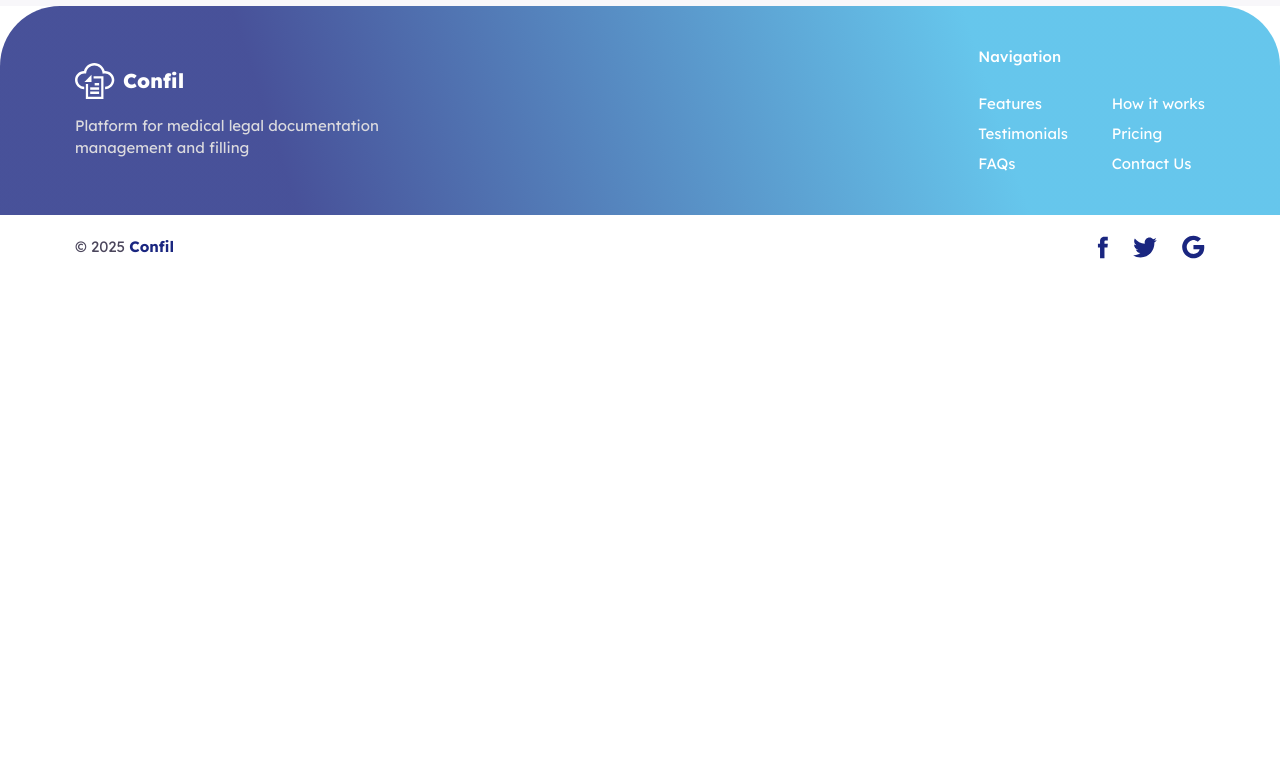
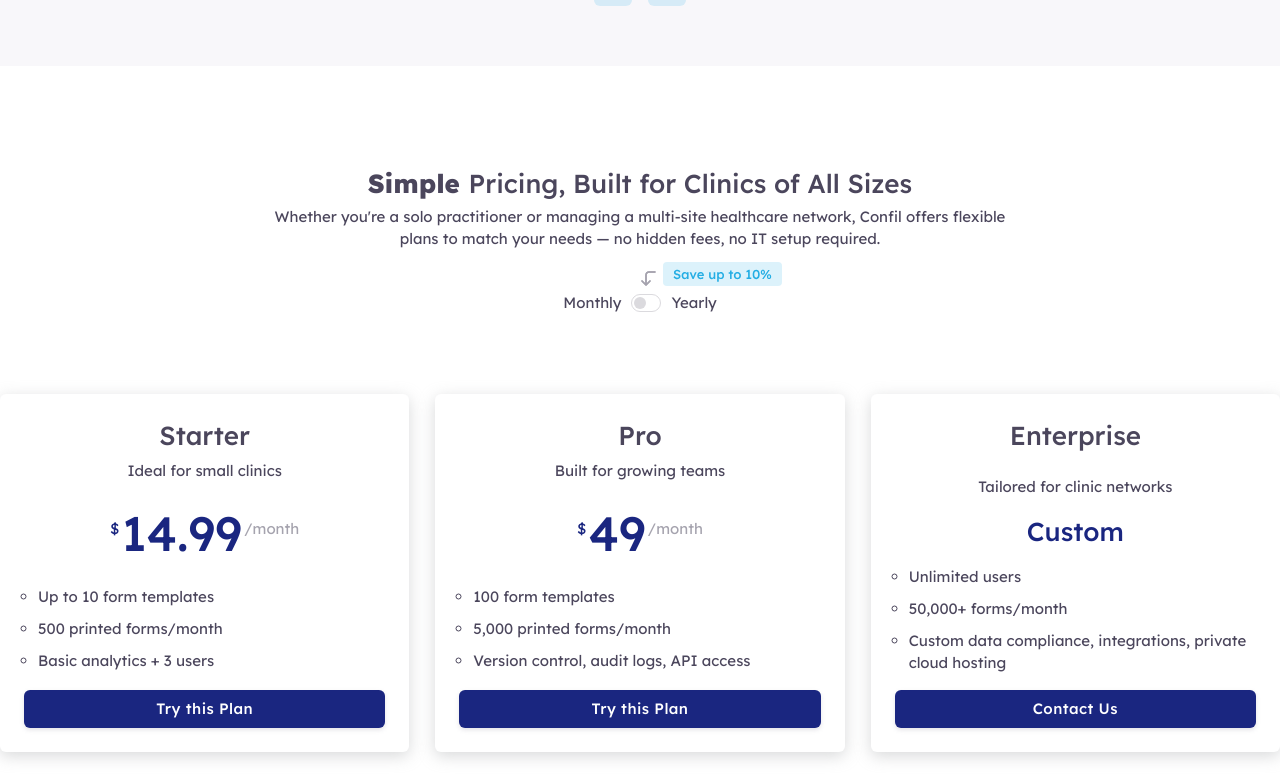
Before and after one commit to DDLivsha/confil-landing, a Next.js app: page / in a window 1280 px wide. Shown: the part 4827-5607 px from the top of the page. Before the commit the page ends 5086 px from the top, so only its background shows below. Built offline with nearby package versions, Linux system fonts and the light colour scheme.

Commit message:
pricing done

```diff
--- a/app/globals.sass
+++ b/app/globals.sass
@@ -5,12 +5,13 @@
 @use '../styles/features.sass'
 @use '../styles/explain.sass'
 @use '../styles/testimonials.sass'
+@use '../styles/pricing.sass'
 
 :root
    --primary: #1A2680
    --secondary: #25AEE4
    --gray: #4B465C
-   --gray-light: #DBDADE
+   --gray-light: #A5A3AE
    --red: #EA5455
    --white: #FFF
    --bg-secondary: #25AEE429
--- a/app/page.tsx
+++ b/app/page.tsx
@@ -2,6 +2,7 @@
 import Features from '@/components/features/Features';
 import Home from '@/components/home/Home';
 import HowItWorks from '@/components/how-it-works/HowItWorks';
+import Pricing from '@/components/pricing/Pricing';
 import Testimonials from '@/components/testimonials/Testimonials';
 import Image from 'next/image';
 
@@ -13,6 +14,7 @@
       <Features />
       <HowItWorks />
       <Testimonials />
+      <Pricing />
     </>
 
   );
--- /dev/null
+++ b/components/common/Switch.tsx
@@ -0,0 +1,27 @@
+'use client'
+import React, { DetailedHTMLProps, FC, InputHTMLAttributes } from 'react'
+import cn from 'classnames'
+
+interface Props extends DetailedHTMLProps<InputHTMLAttributes<HTMLInputElement>, HTMLInputElement> {
+   className?: string
+   label?: string
+}
+const Switch: FC<Props> = ({ className, label, id, ...props }) => {
+
+   const inputId = id || props.name || `input-${Math.random()}`
+
+   return (
+      <label htmlFor={inputId} className={cn('switch', className)}>
+         <input
+            id={inputId}
+            type="checkbox"
+            className="switch__input"
+            {...props}
+         />
+         <div className="switch__slider" />
+         {label && <span className="input__label">{label}</span>}
+      </label>
+   )
+}
+
+export default Switch
--- /dev/null
+++ b/components/pricing/Pricing.tsx
@@ -0,0 +1,71 @@
+'use client'
+import React, { FC } from 'react'
+import cn from 'classnames'
+import Title from '../common/Title'
+import Switch from '../common/Switch'
+import save_up from '@/assets/images/save-up.svg'
+import Image from 'next/image'
+import Link from 'next/link'
+import Button from '../common/Button'
+import { pricingPlans } from '@/constants/pricing-plans'
+
+interface Props {
+   className?: string
+}
+const Pricing: FC<Props> = ({ className }) => {
+
+   const [subscriptionPeriod, setSubscriptionPeriod] = React.useState<'year' | 'month'>('month')
+
+   return (
+      <section id='pricing' className={cn(className, 'pricing')}>
+         <Title boldText='Simple'>Pricing, Built for Clinics of All Sizes</Title>
+         <p className='max-w-[734px] mt-1 mx-auto text-center'>Whether you're a solo practitioner or managing a multi-site healthcare network, Confil offers flexible plans to match your needs — no hidden fees, no IT setup required.</p>
+         <div className='container flex items-center justify-center'>
+            <div className='flex items-center justify-center mt-[42px] gap-[10px] relative w-fit'>Monthly
+               <Switch
+                  checked={subscriptionPeriod === 'year'}
+                  onChange={() => setSubscriptionPeriod(subscriptionPeriod === 'month' ? 'year' : 'month')}
+                  id='switch'
+               />
+               Yearly
+               <Image src={save_up} alt="save-up" width={145} height={28} className='absolute right-[-65px] top-[-30px]' />
+            </div>
+         </div>
+         <div className="pricing__card-wrapper">
+            {pricingPlans.map((item, key) => (
+               <div key={key} className="pricing__card">
+                  <div>
+                     <h3 className="pricing__card-title">{item.name}</h3>
+                     <p>{item.description}</p>
+                  </div>
+                  <div className='pricing__card-price'><p>$</p>{subscriptionPeriod === 'year' ? item.price_yearly : item.price_monthly}<span>/{subscriptionPeriod}</span></div>
+                  <ul className="pricing__card-list">
+                     {item.features.map((item, key) => (
+                        <li key={key}>{item}</li>
+                        ))}
+                  </ul>
+                  <Link className='w-full' href={`${process.env.NEXT_PUBLIC_APP_LINK}`}>
+                     <Button variant='primary' className='w-full'>Try this Plan</Button>
+                  </Link>
+               </div>
+            ))}
+            <div className="pricing__card">
+               <h3 className="pricing__card-title">Enterprise</h3>
+               <p className="pricing__card-text">Tailored for clinic networks</p>
+               <div className='pricing__card-price --enterprise'>Custom</div>
+               <ul className="pricing__card-list">
+                  <li>Unlimited users</li>
+                  <li>50,000+ forms/month</li>
+                  <li>Custom data compliance, integrations, private cloud hosting</li>
+               </ul>
+               <Link href='/contact-us' className='w-full'>
+                  <Button variant='primary' className='w-full'>Contact Us</Button>
+               </Link>
+            </div>
+         </div>
+         <h4 className='pricing__text'>Or try it out with our <Link href={`${process.env.NEXT_PUBLIC_APP_LINK}`}>Free Plan</Link></h4>
+      </section>
+   )
+}
+
+export default Pricing
--- /dev/null
+++ b/constants/pricing-plans.ts
@@ -0,0 +1,32 @@
+export interface PricingPlansProps {
+   name: string
+   description: string
+   price_monthly: number
+   price_yearly: number
+   features: string[]
+}
+
+export const pricingPlans: PricingPlansProps[] = [
+   {
+      name: "Starter",
+      description: "Ideal for small clinics",
+      price_monthly: 14.99,
+      price_yearly: 159.99,
+      features: [
+         "Up to 10 form templates",
+         "500 printed forms/month",
+         "Basic analytics + 3 users",
+      ]
+   },
+   {
+      name: "Pro",
+      description: "Built for growing teams",
+      price_monthly: 49,
+      price_yearly: 529,
+      features: [
+         "100 form templates",
+         "5,000 printed forms/month",
+         "Version control, audit logs, API access",
+      ]
+   }
+]
--- a/constants/testimonials.ts
+++ b/constants/testimonials.ts
@@ -11,7 +11,7 @@
 
 export const testimonialsList: TestimonialsProps[] = [
    {
-      text: '"Lorem ipsum dolor sit amet, consectetur adipiscing elit. Maecenas rhoncus viverra ante vitae fermentum. Ut venenatis massa dapibus dui malesuada, id congue erat suscipit."',
+      text: '"Lorem ipsum dolor sit amet, consectetur adipiscing elit. Maecenas rhoncus viverra ante vitae fermentum. Ut venenatis massa dapibus dui malesuada, id congue erat suscipit. Lorem ipsum dolor sit amet, consectetur adipiscing elit. Maecenas rhoncus viverra ante vitae fermentum. Ut venenatis massa dapibus dui malesuada, id congue erat suscipit."',
       avatar,
       name: 'Dr. Leonid Kuchma',
       clinic: 'Riyadh Clinic 1'
--- a/styles/common.sass
+++ b/styles/common.sass
@@ -93,3 +93,29 @@
    line-height: 138.462%
    &__text
       font-weight: 500
+
+.switch
+   cursor: pointer
+   &__input
+      display: none
+   &__slider
+      position: relative
+      width: 30px
+      height: 18px
+      border: 1px solid #DBDADE
+      border-radius: 9999px
+      transition: background-color 0.3s ease
+      &::after
+         content: ''
+         position: absolute
+         top: 2px
+         left: 2px
+         width: 12px
+         height: 12px
+         background-color: #DBDADE
+         border-radius: 9999px
+         transition: transform 0.3s ease
+   &__input:checked + &__slider
+      background-color: var(--primary)
+   &__input:checked + &__slider::after
+      transform: translateX(12px)
--- /dev/null
+++ b/styles/pricing.sass
@@ -0,0 +1,67 @@
+@use "./mixins.sass" as *
+
+.pricing
+   margin-top: 100px
+   text-align: center
+   display: flex
+   flex-direction: column
+   align-items: center
+   &__card
+      display: flex
+      padding: 24px
+      flex-direction: column
+      align-items: center
+      justify-content: space-between
+      gap: 16px
+      border-radius: 6px
+      background: var(--white)
+      box-shadow: 0px 4px 16px 0px rgba(168, 170, 174, 0.45)
+      &-wrapper
+         margin-top: 80px
+         display: grid
+         grid-template-columns: repeat(3, 1fr)
+         gap: 26px
+         max-width: 1280px
+      &-title
+         font-size: 26px
+         font-weight: 500
+         line-height: 138.462%
+         margin-bottom: 6px
+      &-price
+         color: var(--primary)
+         font-size: 48px
+         font-weight: 500
+         line-height: 141.667%
+         display: flex
+         gap: 2px
+         align-items: center
+         &.--enterprise
+            font-size: 26px
+            line-height: 138.462%
+         p
+            color: var(--primary)
+            font-size: 15px
+            font-weight: 400
+            line-height: 146.667%
+            margin-bottom: 10px
+         span
+            color: var(--gray-light)
+            font-size: 15px
+            font-weight: 400
+            line-height: 146.667%
+            margin-bottom: 10px
+      &-list
+         display: flex
+         flex-direction: column
+         gap: 10px
+         width: 100%
+         text-align: left
+         list-style: circle
+         margin-left: 28px
+   &__text
+      font-size: 22px
+      font-weight: 500
+      line-height: 136.364%
+      margin-top: 26px
+      a
+         color: var(--primary)
```
